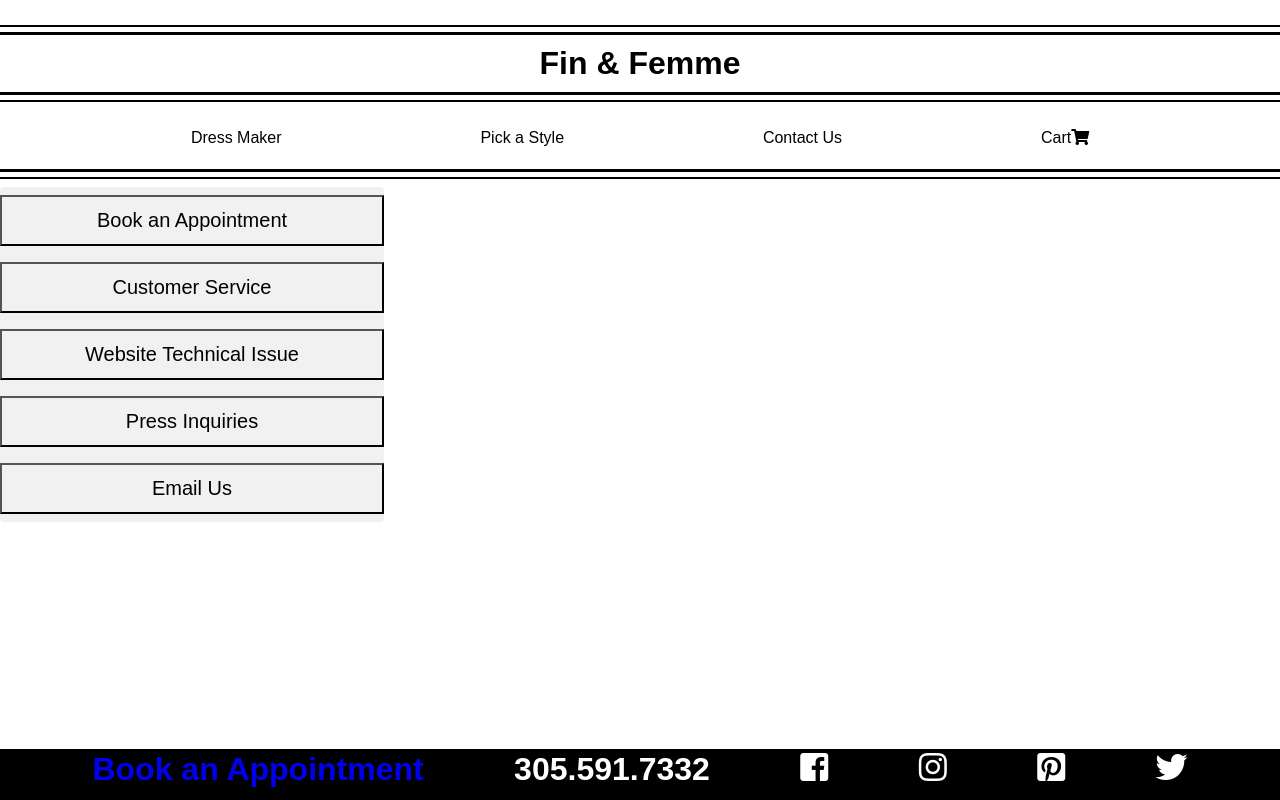
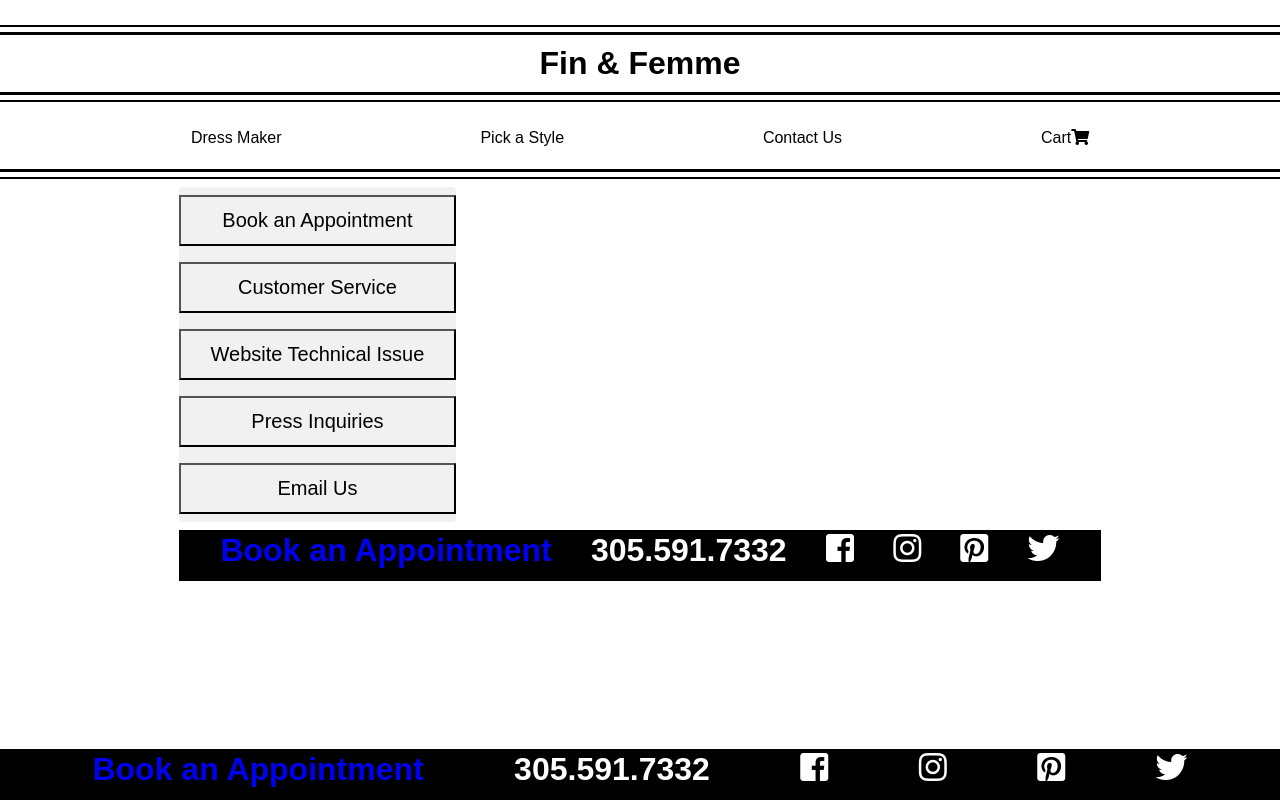
Before and after one commit to nguy2819/Project-for-Corey-WEDDING-DRESS-WEBSITE, a React (Create React App) app: page /test in a window 1280 px wide. Built offline with nearby package versions, Linux system fonts and the light colour scheme.

Commit message:
Fixed styling on app
Beginning real project David

```diff
--- a/src/App.css
+++ b/src/App.css
@@ -1,84 +1,8 @@
-
-button {
-  margin: 5px;
+html, body {
+  height: 100%;
+  margin: 0;
 }
 
-
-
-/* Breadcrumb Navigation under navbar (Home / Bridal) */
-ul.breadcrumb {
-  padding: 10px 16px;
-  list-style: none;
-  background-color: #eee;
+#root {
+  height: 100%;
 }
-ul.breadcrumb li {
-  display: inline;
-  font-size: 18px;
-}
-ul.breadcrumb li+li:before {
-  padding: 8px;
-  color: black;
-  content: ">\00a0"; /*   changed "/\00a0" to ">\00a0 so Home > Bridal, rather than Home / Bridal   */
-}
-ul.breadcrumb li a {
-  color: #0275d8;
-  text-decoration: none;
-}
-ul.breadcrumb li a:hover {
-  color: #01447e;
-  text-decoration: underline;
-}
-
-
-
-/* CSS for header Liancarlo and phone number with SignUp | Login */
-.header {
-  overflow: hidden;
-  background-color: #f1f1f1;
-  padding: 20px 10px;
-}
-
-.header-right {
-  float: right;
-}
-
-
-
-/* Accordion for sidebar (Explore, Shop, Filter by, Silhouete, etc.) */
-.accordion {
-  color: #444;
-  cursor: pointer;
-  padding: 18px;
-  width: 15%;
-  border-top: none;
-  border-bottom: 4px solid black;
-  border-left: none;
-  border-right: none;
-  text-align: left;
-  outline: none;
-  font-size: 15px;
-  transition: 0.4s;
-}
-
-.accordion:after {
-  content: '\002B'; /* Unicode character for "plus" sign (+) */
-  color: #777;
-  font-weight: bold;
-  float: right;
-  margin-left: 5px;
-}
-
-.active:after {
-  content: "\2212"; /* Unicode character for "minus" sign (-) */
-}
-
-.active, .accordion:hover {
-  background-color: #ccc;
-}
-
-.panel {
-  padding: 0 18px;
-  display: none;
-  background-color: white;
-  overflow: hidden;
-}
--- a/src/App.js
+++ b/src/App.js
@@ -1,27 +1,82 @@
 import React, { Component } from 'react';
+import styled from 'styled-components';
+import './App.css';
 import Test from './Components/TestComponent';
-// import express from 'express';
+import Routing from './Routing';
+import Header from './Components/Header';
+import Navigation from './Components/Navigation';
+import Footer from './Components/Footer';
 
-// const app = express();
+const PageStretch = styled.div`
+  height: 100%;
+  display: flex;
+  flex-direction: column;
+`;
 
-// //Set up View Engine
-// app.set('view engine', 'ejs');
+const StyledFixture = styled.div`
+  flex: 0 1 auto;
+`;
 
-// //Create Home route
-// app.get('/', (req, res) => {
-//   res.render('home');
-// });
+const StyledContent = styled.div`
+  flex: 1 1 auto;
+  width: 90%;
+  margin: auto;
+`;
 
-// app.listen(3000, () => {
-//   console.log('app now listening for request on port 3000');
-// });
+//TODO: Move to constant file
+const navElements = [
+  {
+      navigationText: 'Dress Maker',
+      navigationUrl: '/dress-maker'
+  },
+  {
+      navigationText: 'Pick a Style',
+      navigationUrl: '/pick-a-style'
+  },
+  {
+      navigationText: 'Contact Us',
+      navigationUrl: 'contact-us'
+  },
+  {
+      navigationText: 'Cart',
+      navigationIcon: '\uf07a',
+      navigationUrl: 'cart'
+  }
+]
+
+const footerElement = [
+  {
+      footerText: 'Book an Appointment',
+      footerUrl: 'book-an-appointment'
+  },
+  {
+      footerText: '305.591.7332'
+  }
+]
+
+const footerIcons =
+[
+  '\uf082',
+  '\uf16d',
+  '\uf0d3',
+  '\uf099'
+]
 
 class App extends Component {
   render() {
     return (
-      <div>
-        <Test/>
-      </div>
+      <PageStretch>
+        <StyledFixture>
+          <Header />
+          <Navigation navigationItems={navElements}/>
+        </StyledFixture>
+        <StyledContent>
+          <Routing />
+        </StyledContent>
+        <StyledFixture>
+        <Footer footerItems={footerElement} footerIcons={footerIcons}/>
+        </StyledFixture>
+      </PageStretch>
     );
   }
 }
--- a/src/Components/Footer.js
+++ b/src/Components/Footer.js
@@ -22,7 +22,6 @@ const HeavyLine = styled.div`
 `;
 
 const StyledFooter = styled.div`
-    position: fixed;
     left: 0;
     bottom: 0;
     width: 100%;
--- a/src/Components/TestComponent.js
+++ b/src/Components/TestComponent.js
@@ -1,8 +1,14 @@
 import React from 'react';
+import styled from 'styled-components';
 import Header from './Header';
 import Nav from './Navigation';
 import ContactUs from './ContactUs';
 import Footer from './Footer';
+
+const Wrapper = styled.div`
+    margin: auto;
+    width: 80%;
+`;
 
 //To test new components, NOT THE FINAL PRODUCT
 
@@ -46,11 +52,9 @@ export default function Testing(){
     ]
 
     return (
-        <div>
-            <Header />
-            <Nav navigationItems={elements}/>
+        <Wrapper>
             <ContactUs />
             <Footer footerItems={elements2} footerIcons={footerIcons}/>
-        </div>
+        </Wrapper>
     )
 }
--- a/src/Routing.js
+++ b/src/Routing.js
@@ -2,33 +2,23 @@ import React from 'react';
 
 import {BrowserRouter as Router, Route, Switch} from 'react-router-dom';
 
-import Home from './Components/Home';
-import Bridal from './Components/Bridal';
-import Azul from './Components/Azul';
-import Evening from './Components/Evening';
-import Accessories from './Components/Accessories';
-import Stores from './Components/Stores';
-import Events from './Components/Events';
-import Press from './Components/Press';
-import About from './Components/About';
-import Contact from './Components/Contact';
+import ContactUs from './Components/ContactUs';
+import Test from './Components/TestComponent';
+
+function Routing(){
+    return (<Router>
+        <Switch>
+        <Route exact path="/" render={() => <div>Home</div>}/>
+        <Route path="/contact-us" render={() => <ContactUs />}/>
 
 
-const Routing = () => (
-    <Router>
-        <Switch>
-        <Route exact path="/" component={Home}/>
-        <Route path="/bridal" component={Bridal}/>
-        <Route path="/azul" component={Azul}/>
-        <Route path="/evening" component={Evening}/>
-        <Route path="/accessories" component={Accessories}/>
-        <Route path="/stores" component={Stores}/>
-        <Route path="/events" component={Events}/>
-        <Route path="/press" component={Press}/>
-        <Route path="/about" component={About}/>
-        <Route path="/contact" component={Contact}/>
+
+
+        {/* TODO REMOVE this */}
+        <Route path="/test" render={() => <Test />} />
       </Switch>
     </Router>
-  )
+    )
+}
 
   export default Routing
```
